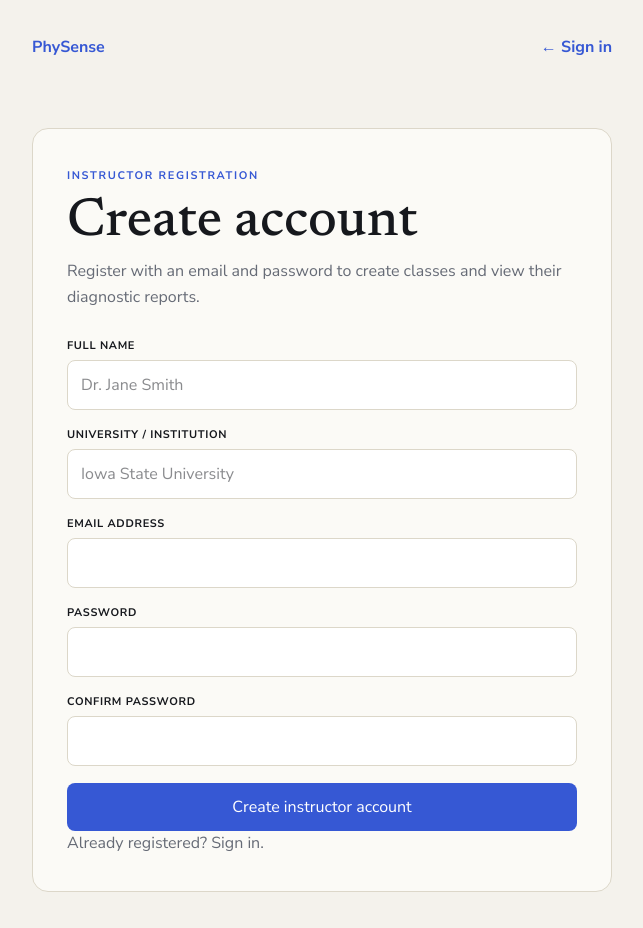
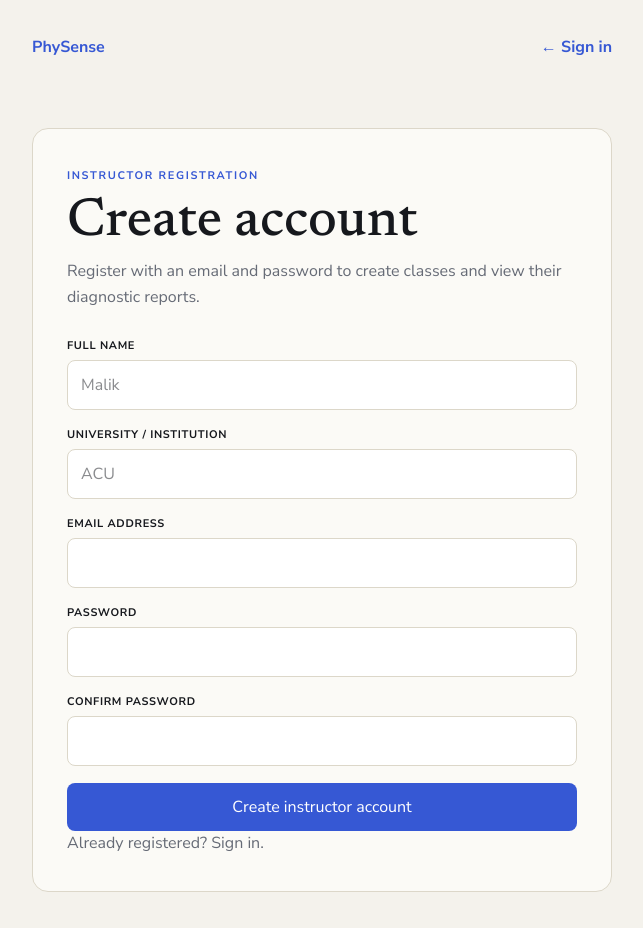
Before and after one commit to Raheeq-lab/PhySense, a Next.js app: page /instructor/register in a window 1280 px wide. Shown: the whole page, without its empty margins (318-961 px from the left). Built offline with nearby package versions, Linux system fonts and the light colour scheme.

Commit message:
Update instructor registration examples

```diff
--- a/src/app/instructor/register/register-form.tsx
+++ b/src/app/instructor/register/register-form.tsx
@@ -16,5 +16,5 @@ export default function RegisterForm(){
   const passwordsMatch=password===confirmPassword;
   const showMismatch=confirmPassword.length>0&&!passwordsMatch;
   const submit=async(event:React.FormEvent)=>{event.preventDefault();if(!passwordsMatch){setError('Passwords must match.');return}setBusy(true);setError('');try{const response=await fetch('/api/instructor/register/',{method:'POST',headers:{'Content-Type':'application/json'},body:JSON.stringify({fullName,university,email,password})});const body=await response.json() as {registered?:boolean;error?:string};if(!response.ok||!body.registered)throw new Error(body.error||'Registration failed.');router.replace('/instructor/');router.refresh()}catch(submitError){setError(submitError instanceof Error?submitError.message:'Registration failed.');setBusy(false)}};
-  return <form onSubmit={submit}><label><span>Full name</span><input type="text" autoComplete="name" minLength={2} maxLength={100} placeholder="Dr. Jane Smith" required value={fullName} onChange={event=>setFullName(event.target.value)}/></label><label><span>University / Institution</span><input type="text" autoComplete="organization" minLength={2} maxLength={160} placeholder="Iowa State University" required value={university} onChange={event=>setUniversity(event.target.value)}/></label><label><span>Email address</span><input type="email" autoComplete="email" maxLength={320} required value={email} onChange={event=>setEmail(event.target.value)}/></label><label><span>Password</span><input type="password" autoComplete="new-password" minLength={8} maxLength={72} required value={password} onChange={event=>setPassword(event.target.value)}/></label><label><span>Confirm password</span><input type="password" autoComplete="new-password" minLength={8} maxLength={72} required aria-invalid={showMismatch} aria-describedby={showMismatch?'password-match-error':undefined} value={confirmPassword} onChange={event=>setConfirmPassword(event.target.value)}/>{showMismatch&&<small className={styles.fieldError} id="password-match-error">Passwords do not match.</small>}</label><button disabled={busy||!passwordsMatch} type="submit">{busy?'Creating account…':'Create instructor account'}</button>{error&&<p className={styles.error} role="alert">{error}</p>}</form>;
+  return <form onSubmit={submit}><label><span>Full name</span><input type="text" autoComplete="name" minLength={2} maxLength={100} placeholder="Malik" required value={fullName} onChange={event=>setFullName(event.target.value)}/></label><label><span>University / Institution</span><input type="text" autoComplete="organization" minLength={2} maxLength={160} placeholder="ACU" required value={university} onChange={event=>setUniversity(event.target.value)}/></label><label><span>Email address</span><input type="email" autoComplete="email" maxLength={320} required value={email} onChange={event=>setEmail(event.target.value)}/></label><label><span>Password</span><input type="password" autoComplete="new-password" minLength={8} maxLength={72} required value={password} onChange={event=>setPassword(event.target.value)}/></label><label><span>Confirm password</span><input type="password" autoComplete="new-password" minLength={8} maxLength={72} required aria-invalid={showMismatch} aria-describedby={showMismatch?'password-match-error':undefined} value={confirmPassword} onChange={event=>setConfirmPassword(event.target.value)}/>{showMismatch&&<small className={styles.fieldError} id="password-match-error">Passwords do not match.</small>}</label><button disabled={busy||!passwordsMatch} type="submit">{busy?'Creating account…':'Create instructor account'}</button>{error&&<p className={styles.error} role="alert">{error}</p>}</form>;
 }
```
